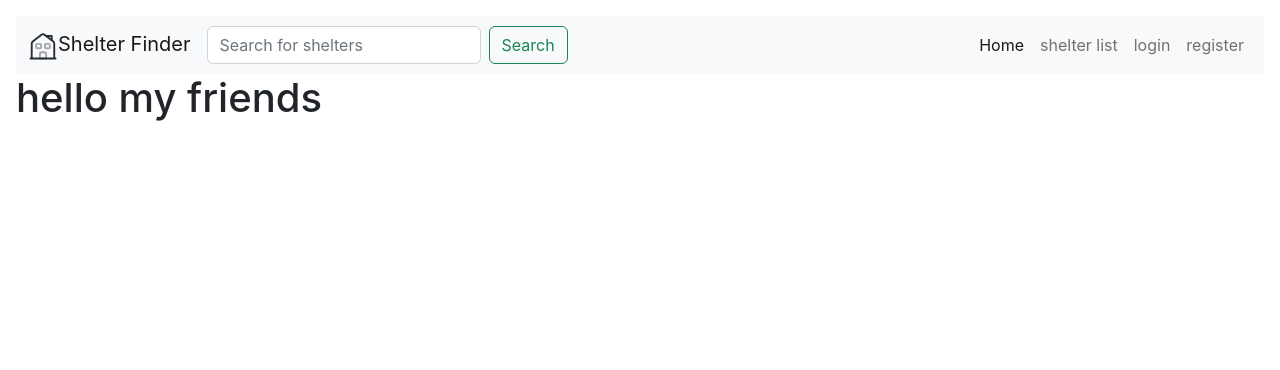
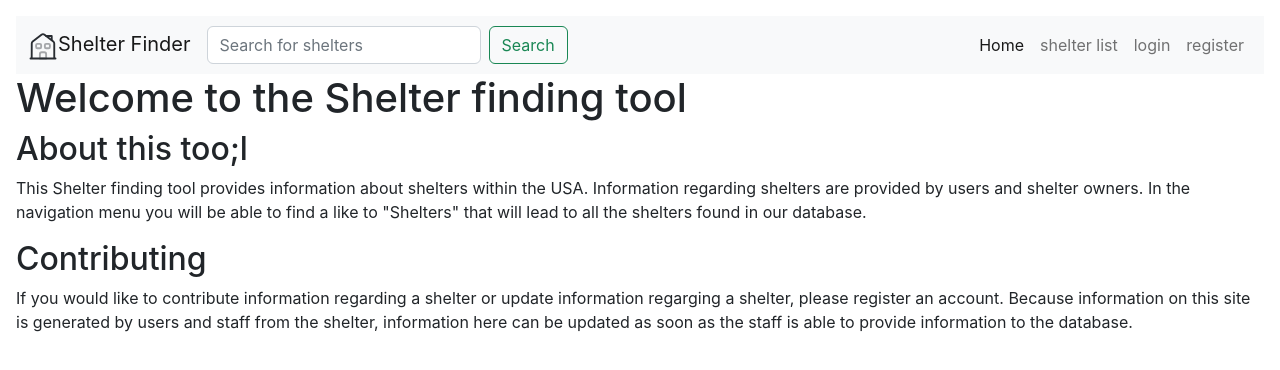
Before and after one commit to CodysCodingCloud/shelter-finder, a React (Create React App) app in the folder frontend/: page / in a window 1280 px wide. Shown: the top 370 px of the page. Built offline with nearby package versions, Linux system fonts and the light colour scheme.

Commit message:
welcome info

```diff
--- a/frontend/src/routes/Welcome.tsx
+++ b/frontend/src/routes/Welcome.tsx
@@ -6,10 +6,28 @@ export default function Welcome() {
   return (
     <section>
       {user.firstName ? (
-        <h1>hello a {user.firstName}</h1>
+        <h1>Hello {user.firstName}</h1>
       ) : (
-        <h1>hello my friends</h1>
+        <h1>Welcome to the Shelter finding tool</h1>
       )}
+      <section>
+        <h2>About this too;l</h2>
+        <p>
+          This Shelter finding tool provides information about shelters within
+          the USA. Information regarding shelters are provided by users and
+          shelter owners. In the navigation menu you will be able to find a like
+          to "Shelters" that will lead to all the shelters found in our
+          database.
+        </p>
+        <h2>Contributing</h2>
+        <p>
+          If you would like to contribute information regarding a shelter or
+          update information regarging a shelter, please register an account.
+          Because information on this site is generated by users and staff from
+          the shelter, information here can be updated as soon as the staff is
+          able to provide information to the database.
+        </p>
+      </section>
     </section>
   );
 }
```
